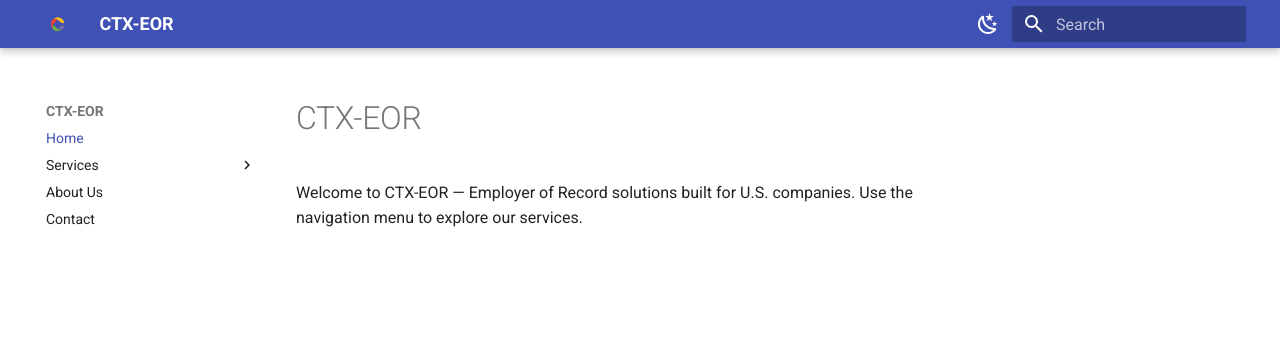
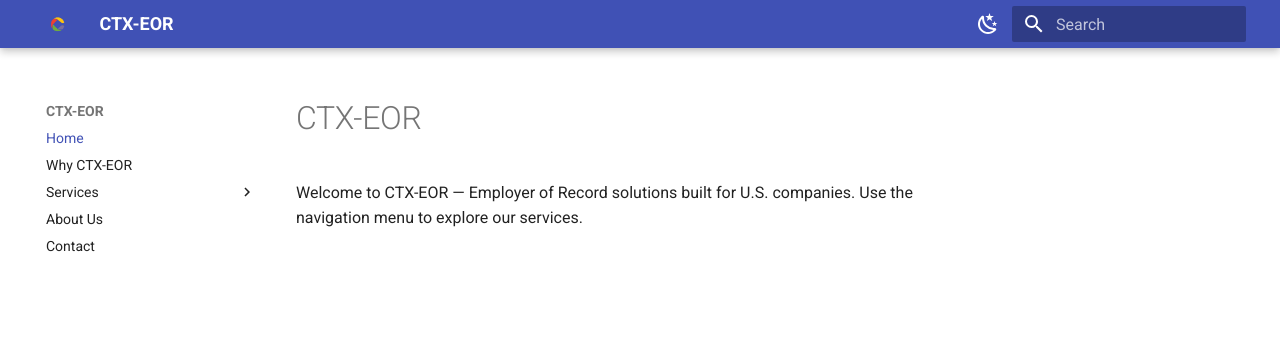
Before and after one commit to cirrusflyer275ds/ctx-eor-site, an MkDocs documentation site: the page built from docs/index.md, in a window 1280 px wide. Shown: the top 349 px of the page. Built offline with MkDocs 1.6.1 and Material for MkDocs 9.7.7, drawn with Linux system fonts in a browser that asks for light colours.

Commit message:
Update mkdocs.yml

```diff
--- a/mkdocs.yml
+++ b/mkdocs.yml
@@ -19,6 +19,7 @@ theme:
 
 nav:
   - Home: index.md
+  - Why CTX-EOR: why-ctx.md
   - Services:
       - EOR: eor.md
       - Payroll: payroll.md
```
